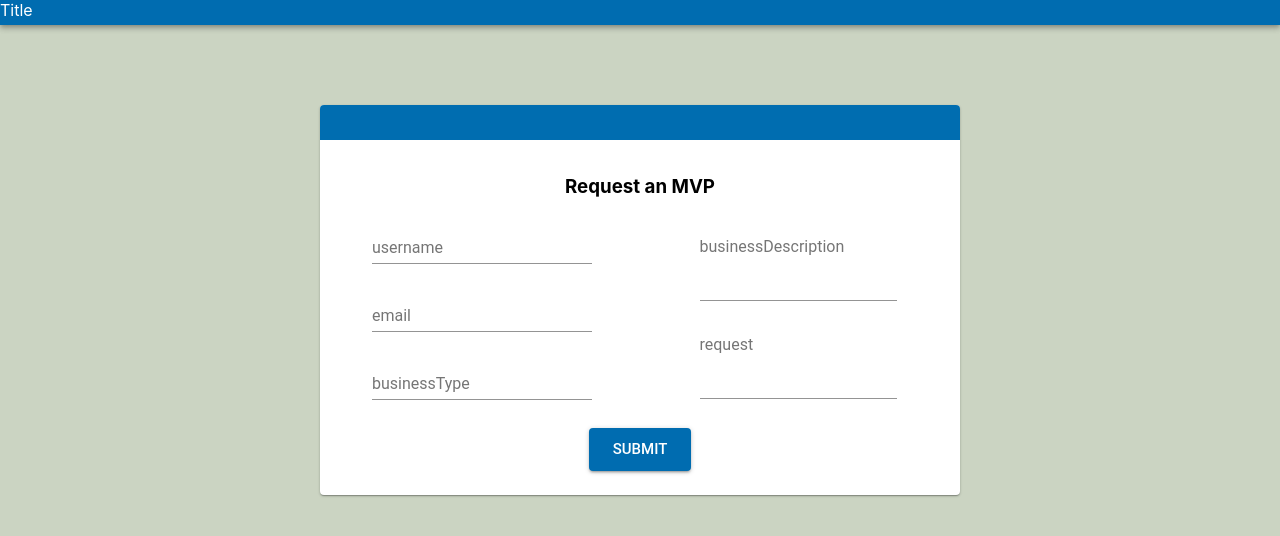
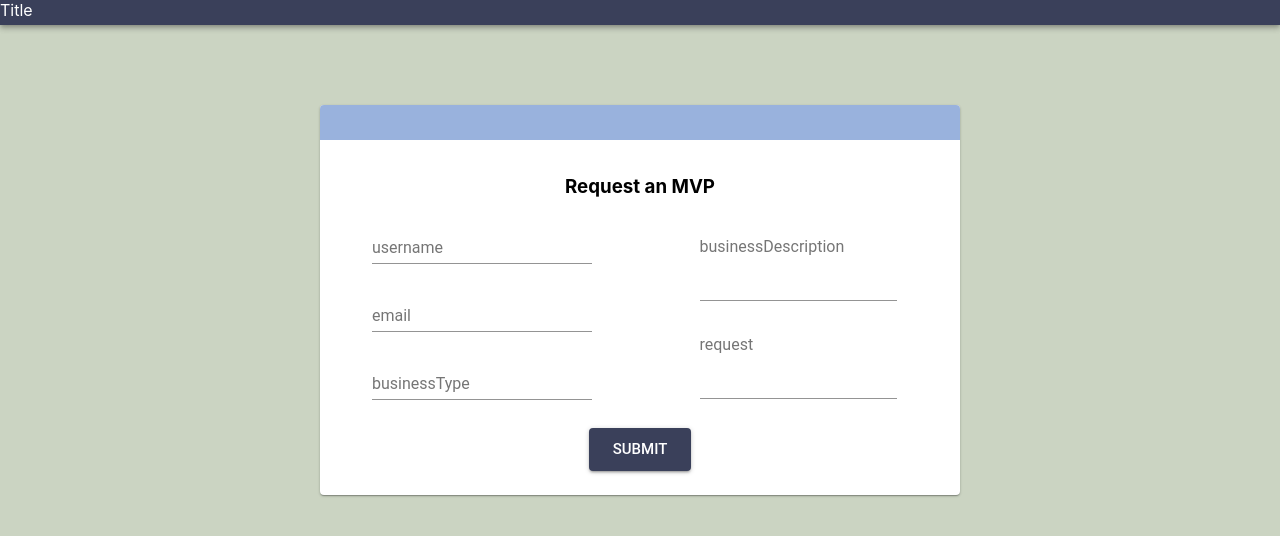
Before and after one commit to cwinnard/charlies-dev-shop, a React (Create React App) app: page /inquiry in a window 1280 px wide. Shown: the top 536 px of the page. Built offline with nearby package versions, Linux system fonts and the light colour scheme.

Commit message:
style color

```diff
--- a/src/App.css
+++ b/src/App.css
@@ -14,7 +14,7 @@
 }
 
 .formHeader {
-    background-color: #006db0;
+    background-color: #99b2dd;
     height: 35px;
     width: 100%;
 }
--- a/src/index.js
+++ b/src/index.js
@@ -14,8 +14,8 @@ const store = createStore(appReducer);
 const theme = createMuiTheme({palette:
     {
       primary: {
-        light: '#cbd4c2',
-        main: '#006cb0',
+        light: '#f9dec9',
+        main: '#3a405a',
         dark: '#006cb0',
         contrastText: '#ffffff',
       },
```
